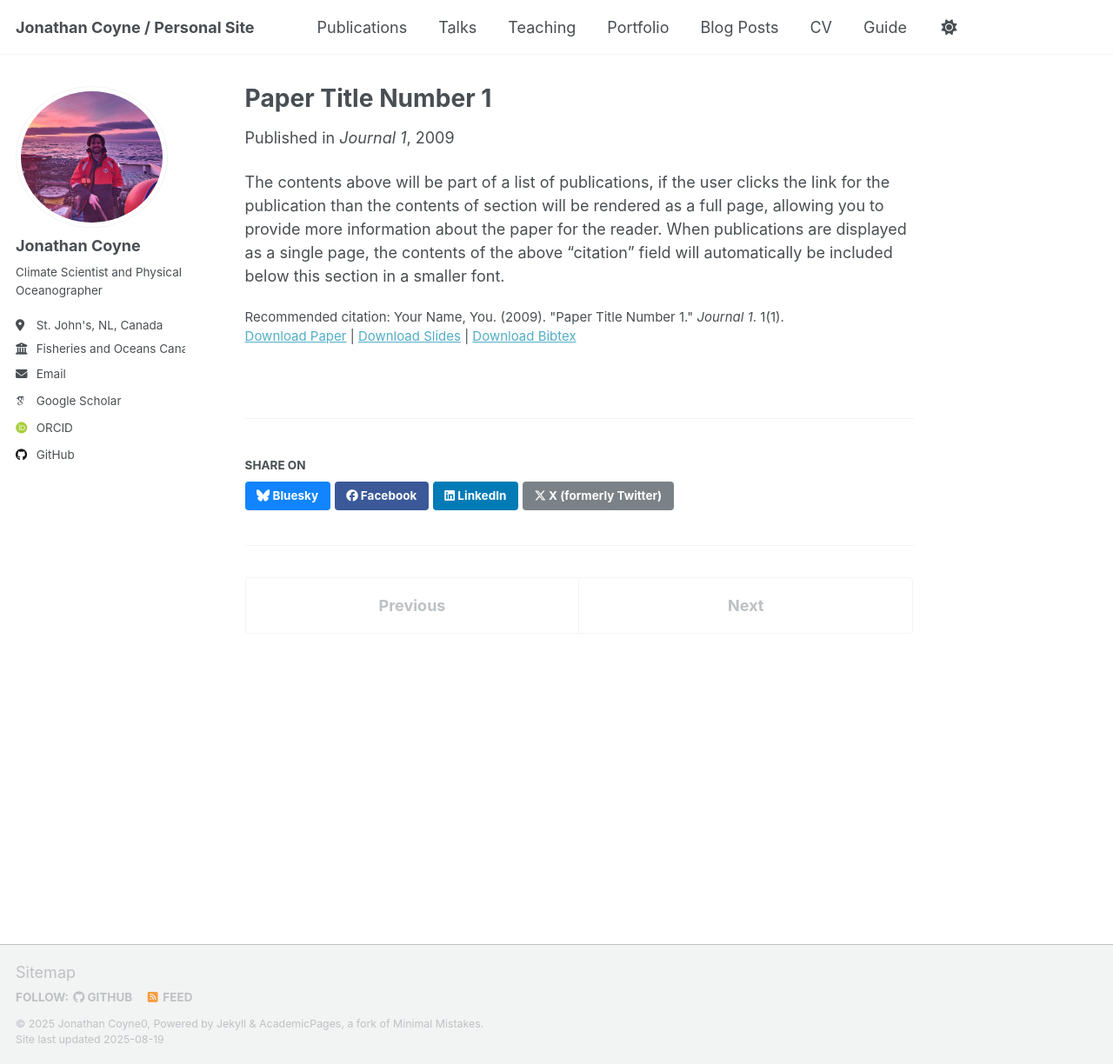
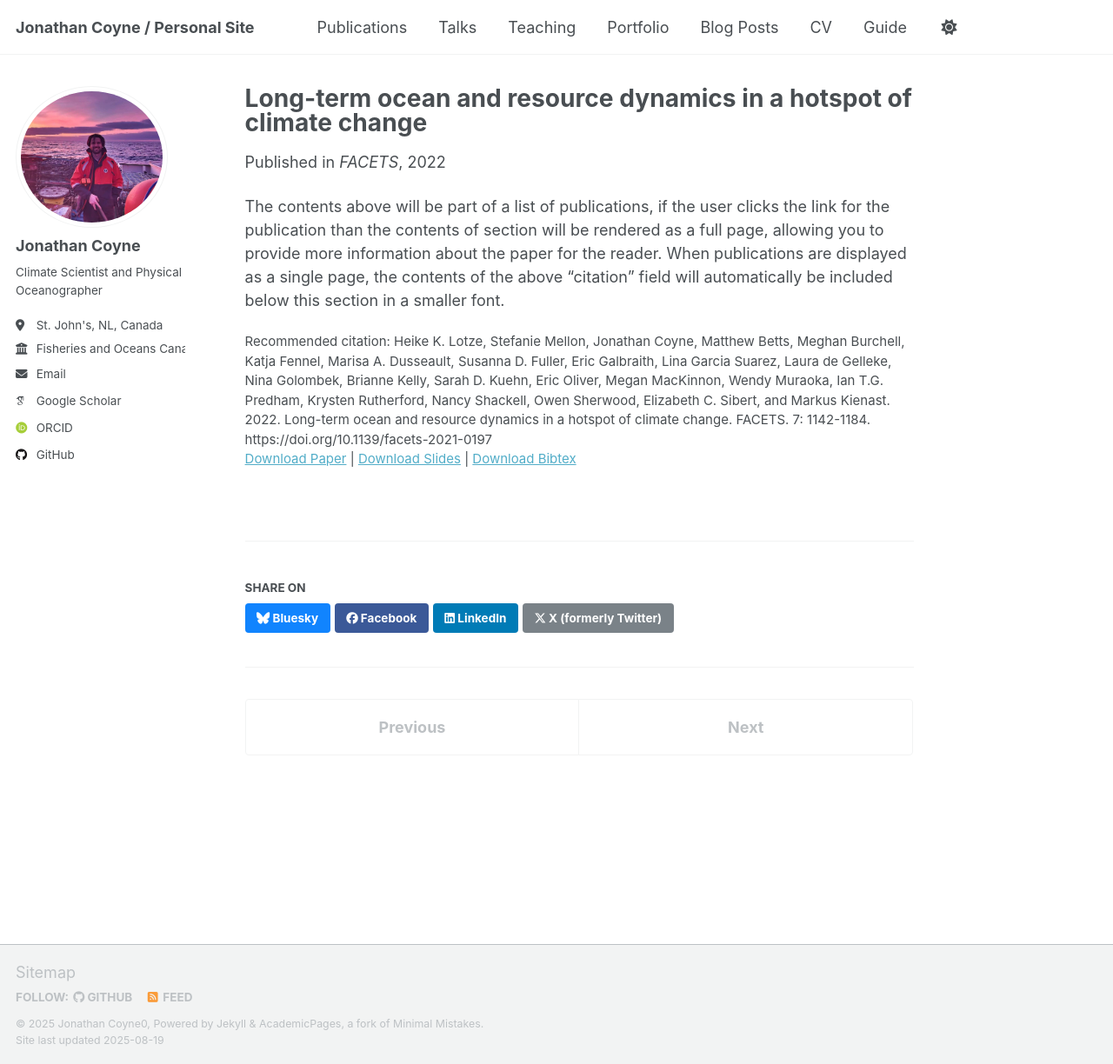
Before and after one commit to jn533213/jn533213.github.io, a Jekyll site: the page built from _publications/2009-10-01-paper-title-number-1.md, in a window 1280 px wide and 1224 px high. Shown: the whole window at 87% size. Built offline with Jekyll 4.4.1, drawn with Linux system fonts in a browser that asks for light colours; some web fonts are replaced; a script that is not in the unit is left out.

Commit message:
Update 2009-10-01-paper-title-number-1.md

```diff
--- a/_publications/2009-10-01-paper-title-number-1.md
+++ b/_publications/2009-10-01-paper-title-number-1.md
@@ -1,14 +1,14 @@
 ---
-title: "Paper Title Number 1"
+title: "Long-term ocean and resource dynamics in a hotspot of climate change"
 collection: publications
 category: manuscripts
 permalink: /publication/2009-10-01-paper-title-number-1
 excerpt: 'This paper is about the number 1. The number 2 is left for future work.'
-date: 2009-10-01
-venue: 'Journal 1'
+date: 2022-08-18
+venue: 'FACETS'
 slidesurl: 'http://academicpages.github.io/files/slides1.pdf'
 paperurl: 'http://academicpages.github.io/files/paper1.pdf'
 bibtexurl: 'http://academicpages.github.io/files/bibtex1.bib'
-citation: 'Your Name, You. (2009). &quot;Paper Title Number 1.&quot; <i>Journal 1</i>. 1(1).'
+citation: 'Heike K. Lotze, Stefanie Mellon, Jonathan Coyne, Matthew Betts, Meghan Burchell, Katja Fennel, Marisa A. Dusseault, Susanna D. Fuller, Eric Galbraith, Lina Garcia Suarez, Laura de Gelleke, Nina Golombek, Brianne Kelly, Sarah D. Kuehn, Eric Oliver, Megan MacKinnon, Wendy Muraoka, Ian T.G. Predham, Krysten Rutherford, Nancy Shackell, Owen Sherwood, Elizabeth C. Sibert, and Markus Kienast. 2022. Long-term ocean and resource dynamics in a hotspot of climate change. FACETS. 7: 1142-1184. https://doi.org/10.1139/facets-2021-0197'
 ---
 The contents above will be part of a list of publications, if the user clicks the link for the publication than the contents of section will be rendered as a full page, allowing you to provide more information about the paper for the reader. When publications are displayed as a single page, the contents of the above "citation" field will automatically be included below this section in a smaller font.
```
